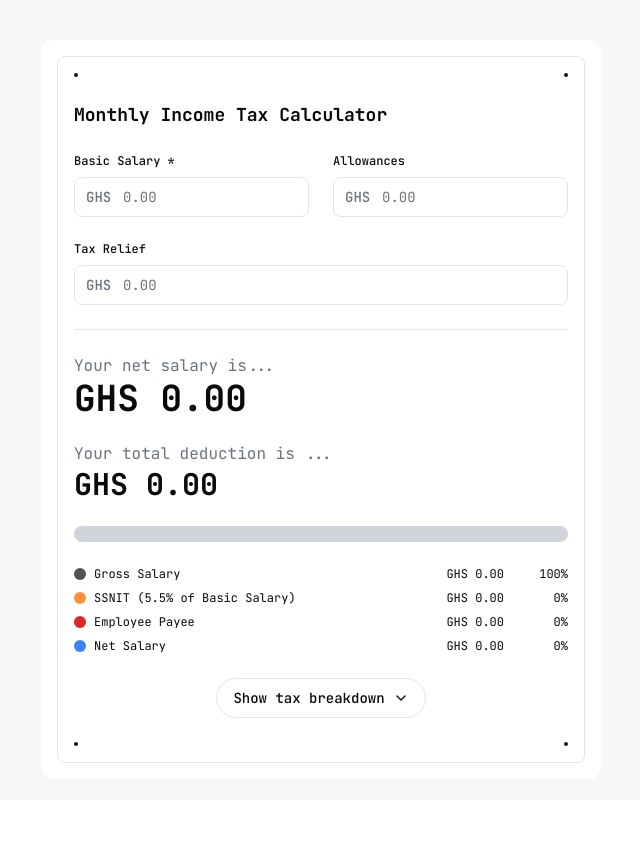
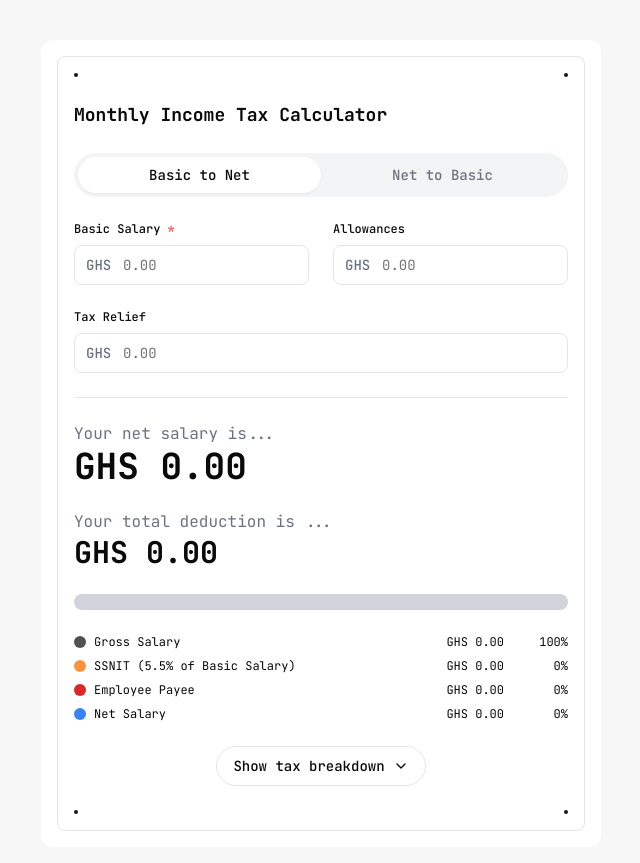
Before and after one commit to mallenkb/Ghana-Income-Tax-Calculator, a Next.js app: page / in a window 1280 px wide. Shown: the whole page, without its empty margins (319-959 px from the left). Before the commit the page ends 800 px from the top, so only its background shows below. Built offline with nearby package versions, Linux system fonts and the light colour scheme.

Commit message:
Added net to to gross calculator

```diff
--- a/src/components/Widget.tsx
+++ b/src/components/Widget.tsx
@@ -8,10 +8,12 @@ import { AnimatePresence, motion } from "framer-motion"
 
 export default function Widget() {
   const [grossBasicSalary, setGrossBasicSalary] = useState("")
+  const [netSalary, setNetSalary] = useState("")
   const [allowances, setAllowances] = useState("")
   const [monthlyDeductibleRelief, setMonthlyDeductibleRelief] = useState("")
   const [results, setResults] = useState<any>(null)
   const [showBreakdown, setShowBreakdown] = useState(false)
+  const [mode, setMode] = useState<'basicToNet' | 'netToBasic'>('basicToNet')
 
   const calculateTax = useCallback((grossRemuneration: number, grossBasicSalary: number, monthlyDeductibleRelief: number): { totalTax: number; breakdown: any; ssnitContribution: number } => {
     const ssnit = 0.055 * grossBasicSalary;
@@ -38,17 +40,51 @@ export default function Widget() {
     };
   }, [])
 
+  const calculateGrossFromNet = useCallback((targetNet: number, allowances: number, monthlyDeductibleRelief: number): number => {
+    let low = 0;
+    let high = targetNet * 2;
+
+    while (high - low > 0.01) {
+      const mid = (low + high) / 2;
+      const { totalTax, ssnitContribution } = calculateTax(mid + allowances, mid, monthlyDeductibleRelief);
+      const calculatedNet = mid + allowances - totalTax - ssnitContribution;
+
+      if (Math.abs(calculatedNet - targetNet) < 0.01) return mid;
+      if (calculatedNet > targetNet) {
+        high = mid;
+      } else {
+        low = mid;
+      }
+    }
+
+    return (low + high) / 2;
+  }, [calculateTax]);
+
+  const handleModeChange = (newMode: 'basicToNet' | 'netToBasic') => {
+    setMode(newMode)
+    setGrossBasicSalary("")
+    setNetSalary("")
+  }
+
   useEffect(() => {
-    const grossBasicSalaryValue = parseFloat(grossBasicSalary.replace(/,/g, '')) || 0
-    const allowancesValue = parseFloat(allowances.replace(/,/g, '')) || 0
-    const monthlyDeductibleReliefValue = parseFloat(monthlyDeductibleRelief.replace(/,/g, '')) || 0
+    const inputValue = parseFloat((mode === 'basicToNet' ? grossBasicSalary : netSalary).replace(/,/g, '')) || 0;
+    const allowancesValue = parseFloat(allowances.replace(/,/g, '')) || 0;
+    const monthlyDeductibleReliefValue = parseFloat(monthlyDeductibleRelief.replace(/,/g, '')) || 0;
 
-    const grossRemuneration = grossBasicSalaryValue + allowancesValue
+    let grossBasicSalaryValue, grossRemuneration;
 
-    const { totalTax, breakdown, ssnitContribution } = calculateTax(grossRemuneration, grossBasicSalaryValue, monthlyDeductibleReliefValue)
-    const totalDeductions = totalTax + ssnitContribution
-    const netIncomeValue = grossRemuneration - totalDeductions
-    const effectiveTaxRate = grossRemuneration > 0 ? (totalDeductions / grossRemuneration) * 100 : 0
+    if (mode === 'netToBasic') {
+      grossBasicSalaryValue = calculateGrossFromNet(inputValue, allowancesValue, monthlyDeductibleReliefValue);
+      grossRemuneration = grossBasicSalaryValue + allowancesValue;
+    } else {
+      grossBasicSalaryValue = inputValue;
+      grossRemuneration = grossBasicSalaryValue + allowancesValue;
+    }
+
+    const { totalTax, breakdown, ssnitContribution } = calculateTax(grossRemuneration, grossBasicSalaryValue, monthlyDeductibleReliefValue);
+    const totalDeductions = totalTax + ssnitContribution;
+    const netIncomeValue = grossRemuneration - totalDeductions;
+    const effectiveTaxRate = grossRemuneration > 0 ? (totalDeductions / grossRemuneration) * 100 : 0;
 
     setResults({
       grossRemuneration,
@@ -61,8 +97,8 @@ export default function Widget() {
       netIncome: netIncomeValue,
       effectiveTaxRate,
       breakdown,
-    })
-  }, [grossBasicSalary, allowances, monthlyDeductibleRelief, calculateTax])
+    });
+  }, [grossBasicSalary, netSalary, allowances, monthlyDeductibleRelief, calculateTax, mode, calculateGrossFromNet]);
 
   const handleNumberChange = (setter: React.Dispatch<React.SetStateAction<string>>) => (e: React.ChangeEvent<HTMLInputElement>) => {
     const value = e.target.value.replace(/[^\d.]/g, '')
@@ -93,15 +129,32 @@ export default function Widget() {
         {/* Main content */}
         <h1 className='text-lg font-bold'>Monthly Income Tax Calculator</h1>
 
+        <div className="flex rounded-full bg-gray-100 p-1">
+          {['basicToNet', 'netToBasic'].map((option) => (
+            <button
+              key={option}
+              className={cn(
+                "flex-1 text-sm leading-5 font-medium py-2 px-4 rounded-full transition-colors duration-200",
+                mode === option ? "bg-white shadow-sm" : "text-gray-500 hover:text-gray-700"
+              )}
+              onClick={() => handleModeChange(option as 'basicToNet' | 'netToBasic')}
+            >
+              {option === 'basicToNet' ? 'Basic to Net' : 'Net to Basic'}
+            </button>
+          ))}
+        </div>
+
         <div className='grid grid-cols-1 sm:grid-cols-2 gap-6'>
           <div>
-            <label className='block mb-2 text-xs font-[500]'>Basic Salary *</label>
+            <label className='block mb-2 text-xs font-[500]'>
+              {mode === 'basicToNet' ? 'Basic Salary' : 'Net Salary'} <span className="text-red-500">*</span>
+            </label>
             <div className="relative">
               <span className="absolute inset-y-0 left-0 flex items-center pl-3 text-gray-500 text-sm leading-5 font-[500]">GHS</span>
               <Input
                 type='text'
-                value={grossBasicSalary}
-                onChange={handleNumberChange(setGrossBasicSalary)}
+                value={mode === 'basicToNet' ? grossBasicSalary : netSalary}
+                onChange={handleNumberChange(mode === 'basicToNet' ? setGrossBasicSalary : setNetSalary)}
                 className={cn("rounded-[8px] pl-12 placeholder-[#A3A3A3] text-sm leading-5")}
                 placeholder="0.00"
               />
@@ -215,13 +268,13 @@ export default function Widget() {
                       {[
                         { range: ["GHS 0.00 -", "490.00"], rate: "0.0%", tax: results.breakdown.tax > 0 ? formatNumber(Math.min(490, results.breakdown.taxableIncome) * 0) : "0.00" },
                         { range: ["GHS 490.00 -", "600.00"], rate: "5.0%", tax: results.breakdown.tax > 5.5 ? "5.50" : formatNumber(Math.max(0, Math.min(110, results.breakdown.taxableIncome - 490)) * 0.05) },
-                        { range: ["GHS 600.00 -", "730.00"], rate: "10.0%", tax: results.breakdown.tax > 18.5 ? "13.00" : formatNumber(Math.max(0, Math.min(130, results.breakdown.taxableIncome - 600)) * 0.1) },
+                        { range: ["GHS 600.00 -", "730.00"], rate: "10.0%", tax: results.breakdown.tax > 18.5 ? "13.00" : formatNumber(Math.max(0, Math.min(130, results.breakdown.taxableIncome - 600)) * 0.10) },
                         { range: ["GHS 730.00 -", "3,896.67"], rate: "17.5%", tax: results.breakdown.tax > 572.67 ? "554.17" : formatNumber(Math.max(0, Math.min(3166.67, results.breakdown.taxableIncome - 730)) * 0.175) },
                         { range: ["GHS 3,896.67 -", "19,896.67"], rate: "25.0%", tax: results.breakdown.tax > 4572.67 ? "4,000.00" : formatNumber(Math.max(0, Math.min(16000, results.breakdown.taxableIncome - 3896.67)) * 0.25) },
                         { range: ["GHS 19,896.67 -", "50,416.67"], rate: "30.0%", tax: formatNumber(Math.max(0, Math.min(30520, results.breakdown.taxableIncome - 19896.67)) * 0.3) },
                         { range: ["Above", "GHS 50,416.67"], rate: "35.0%", tax: formatNumber(Math.max(0, results.breakdown.taxableIncome - 50416.67) * 0.35) },
                       ]
-                      .filter(row => parseFloat(row.tax) > 0)
+                      .filter((row, index) => index === 0 || parseFloat(row.tax ?? '0') > 0)
                       .map((row, index) => (
                         <tr key={index} className="border-b last:border-b-0">
                           <td className="py-2">
```
